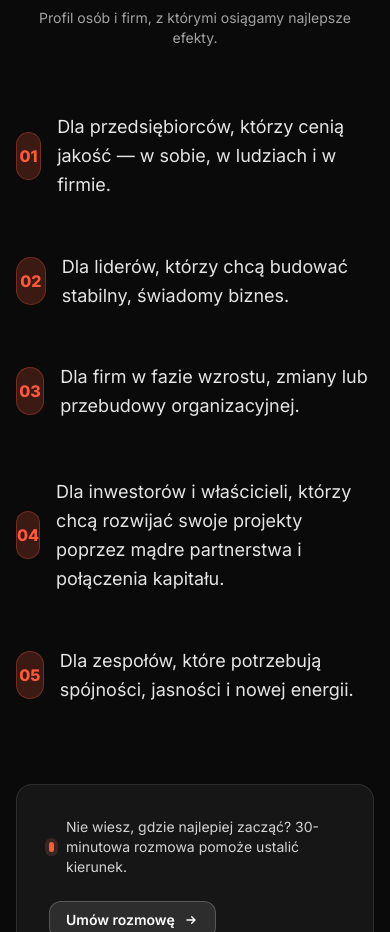
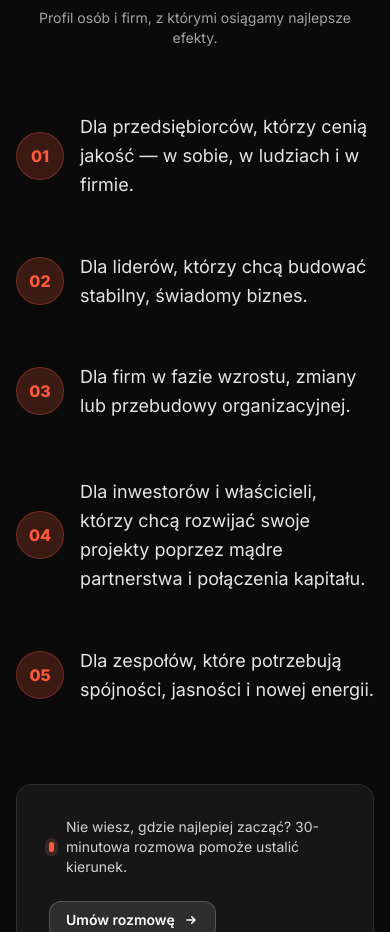
Before and after one commit to technikyvl/MAGIC-LANDING-PAGE-NEW, a Next.js app in the folder MAGICLIFELANDING/: page /wspolpraca in a window 390 px wide. Shown: the part 7060-7992 px from the top of the page. Built offline with nearby package versions, Linux system fonts and the light colour scheme.

Commit message:
Update page.jsx

```diff
--- a/MAGICLIFELANDING/app/wspolpraca/page.jsx
+++ b/MAGICLIFELANDING/app/wspolpraca/page.jsx
@@ -371,7 +371,7 @@ export default function WspolpracaPage() {
                     <span className="hidden lg:block absolute right-[-24px] top-1/2 -translate-y-1/2 h-px w-6 bg-white/25" />
                     <div className="relative z-10 flex items-center gap-4 text-left lg:justify-end lg:text-right">
                       {/* Mobile: sequential 01..; Desktop: asym 1,3,5 */}
-                      <span className="inline-flex lg:hidden items-center justify-center w-12 h-12 rounded-full bg-accent/20 text-accent font-extrabold text-base sm:text-lg border border-accent/30">
+                      <span className="inline-flex lg:hidden items-center justify-center w-12 h-12 min-w-[3rem] min-h-[3rem] rounded-full bg-accent/20 text-accent font-extrabold text-base sm:text-lg border border-accent/30">
                         {String(idx + 1).padStart(2,'0')}
                       </span>
                       <span className="hidden lg:inline-flex items-center justify-center w-12 h-12 rounded-full bg-accent/20 text-accent font-extrabold text-base sm:text-lg border border-accent/30">
@@ -394,7 +394,7 @@ export default function WspolpracaPage() {
                     <span className="hidden lg:block absolute left-[-24px] top-1/2 -translate-y-1/2 h-px w-6 bg-white/25" />
                     <div className="relative z-10 flex items-center gap-4 text-left">
                       {/* Mobile: continue sequential after left side (3 items) -> 04,05; Desktop: asym 2,4 */}
-                      <span className="inline-flex lg:hidden items-center justify-center w-12 h-12 rounded-full bg-accent/20 text-accent font-extrabold text-base sm:text-lg border border-accent/30">
+                      <span className="inline-flex lg:hidden items-center justify-center w-12 h-12 min-w-[3rem] min-h-[3rem] rounded-full bg-accent/20 text-accent font-extrabold text-base sm:text-lg border border-accent/30">
                         {String(3 + idx + 1).padStart(2,'0')}
                       </span>
                       <span className="hidden lg:inline-flex items-center justify-center w-12 h-12 rounded-full bg-accent/20 text-accent font-extrabold text-base sm:text-lg border border-accent/30">
```
